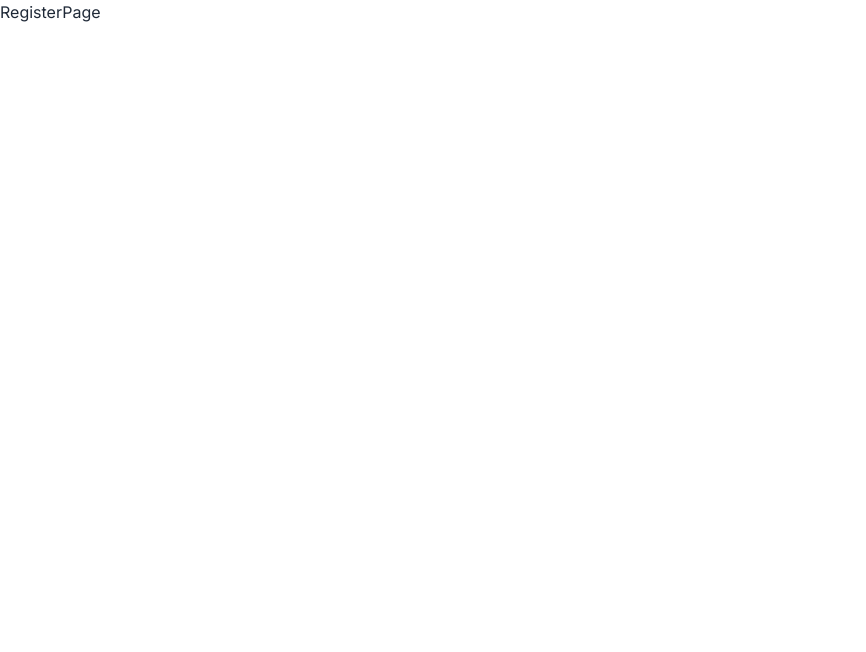
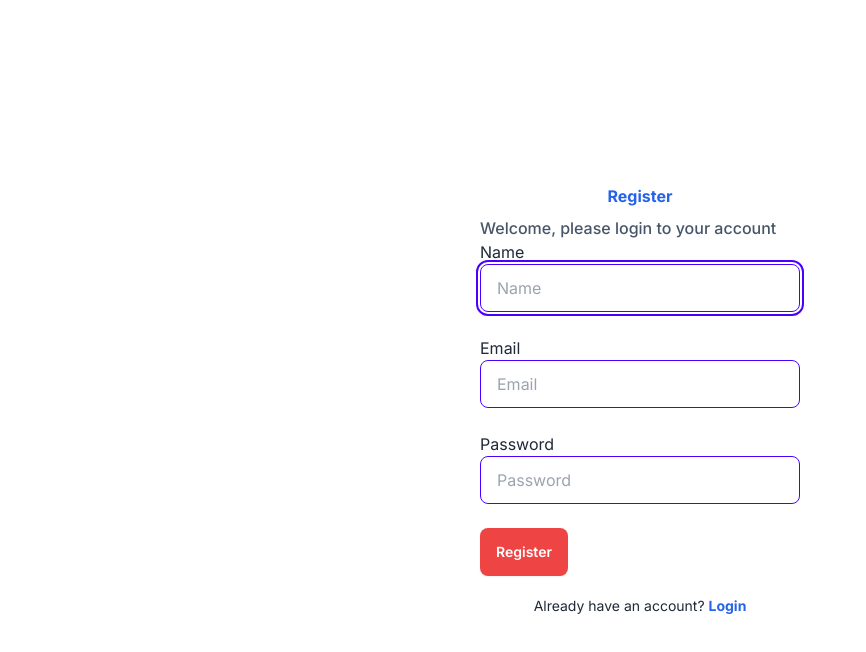
Before and after one commit to marzanoo/laranext, a Next.js app in the folder fend/: page /auth/register in a window 1280 px wide. Shown: the top 652 px of the page, without its empty margins (0-866 px from the left). Built offline with nearby package versions, Linux system fonts and the light colour scheme.

Commit message:
register

```diff
--- a/fend/app/auth/register/page.tsx
+++ b/fend/app/auth/register/page.tsx
@@ -1,4 +1,12 @@
+"use client";
+
+import RegisterView from "@/views/Register";
+
 const RegisterPage = () => {
-  return <div>RegisterPage</div>;
+  return (
+    <>
+      <RegisterView />
+    </>
+  );
 };
 export default RegisterPage;
--- a/fend/app/user/view/[id]/page.tsx
+++ b/fend/app/user/view/[id]/page.tsx
@@ -1,4 +1,5 @@
 "use client";
+
 import axios from "axios";
 import { useParams } from "next/navigation";
 import { Suspense, useEffect, useState } from "react";
--- a/fend/components/fragments/FormRegister.tsx
+++ b/fend/components/fragments/FormRegister.tsx
@@ -0,0 +1,62 @@
+"use client";
+
+import { useRouter } from "next/navigation";
+import Button from "../elements/Button";
+import InputForm from "../elements/Input";
+import Cookies from "js-cookie";
+import API from "@/lib/api";
+import { useEffect, useRef, useState } from "react";
+
+const FormRegister = () => {
+  const nameRef = useRef<HTMLInputElement | null>(null);
+  const router = useRouter();
+  const [form, setForm] = useState({ name: "", email: "", password: "" });
+  useEffect(() => {
+    if (nameRef.current) {
+      nameRef.current.focus();
+    }
+  }, []);
+
+  const handleChange = (e: React.ChangeEvent<HTMLInputElement>) => {
+    setForm({ ...form, [e.target.name]: e.target.value });
+  };
+  const handleRegister = async (e: React.FormEvent<HTMLFormElement>) => {
+    e.preventDefault();
+    try {
+      const response = await API.post("/register", form);
+      Cookies.set("token", response.data.access_token, { expires: 1 });
+      router.push("/auth/login");
+    } catch (error) {
+      console.log("Register Failed", error);
+    }
+  };
+  return (
+    <form onSubmit={handleRegister}>
+      <InputForm
+        label="Name"
+        name="name"
+        type="text"
+        placeholder="Name"
+        ref={nameRef}
+        onChange={handleChange}
+      />
+      <InputForm
+        label="Email"
+        name="email"
+        type="email"
+        onChange={handleChange}
+        placeholder="Email"
+      />
+      <InputForm
+        label="Password"
+        name="password"
+        type="password"
+        onChange={handleChange}
+        placeholder="Password"
+      />
+      <Button type="submit">Register</Button>
+    </form>
+  );
+};
+
+export default FormRegister;
--- /dev/null
+++ b/fend/views/Register/index.tsx
@@ -0,0 +1,12 @@
+import FormRegister from "@/components/fragments/FormRegister";
+import AuthLayout from "@/components/layouts/AuthLayout";
+
+const RegisterView = () => {
+  return (
+    <AuthLayout title="Register" type="register">
+      <FormRegister />
+    </AuthLayout>
+  );
+};
+
+export default RegisterView;
```
Also changed, not shown: 1 other file (tests, documents, lock files or other folders).
